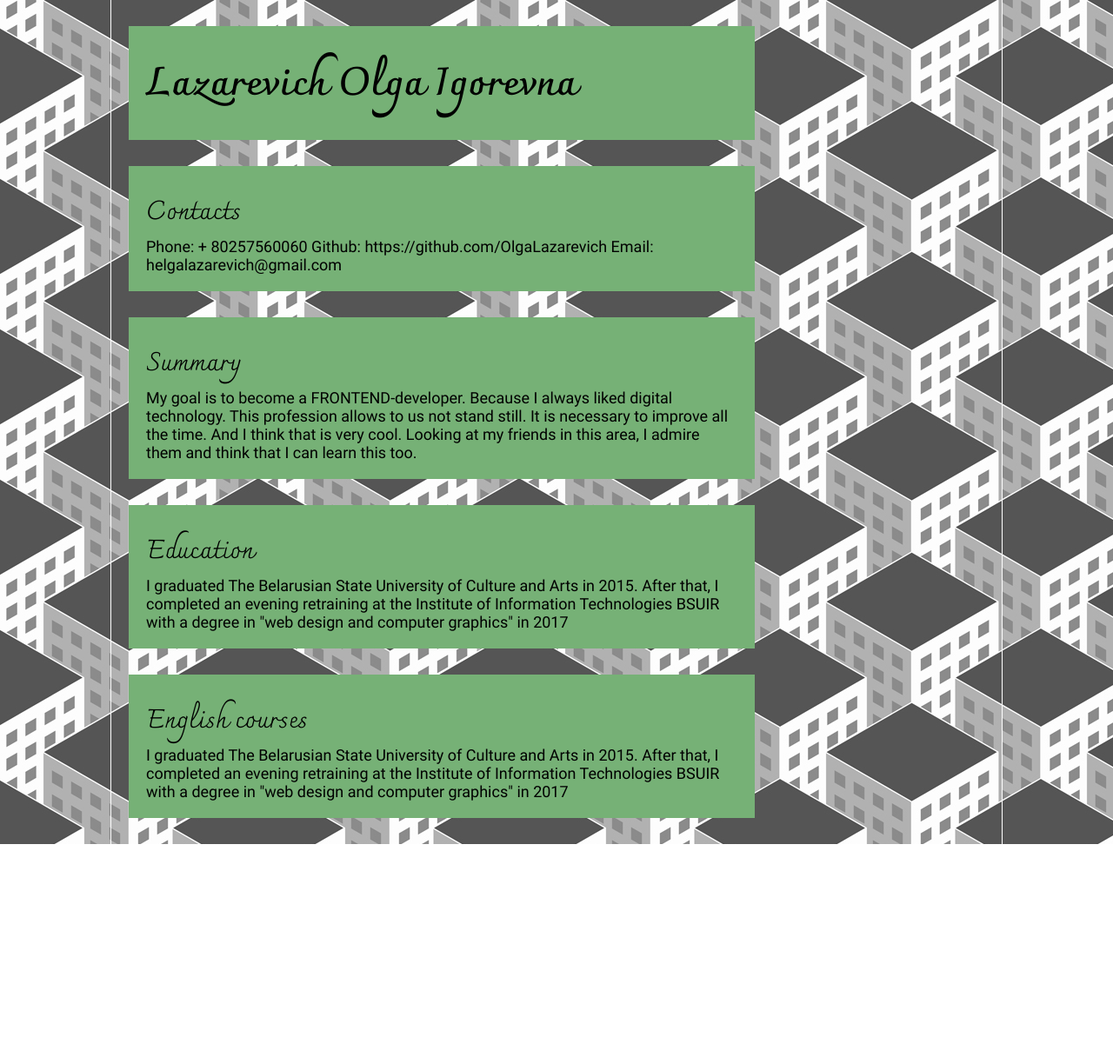
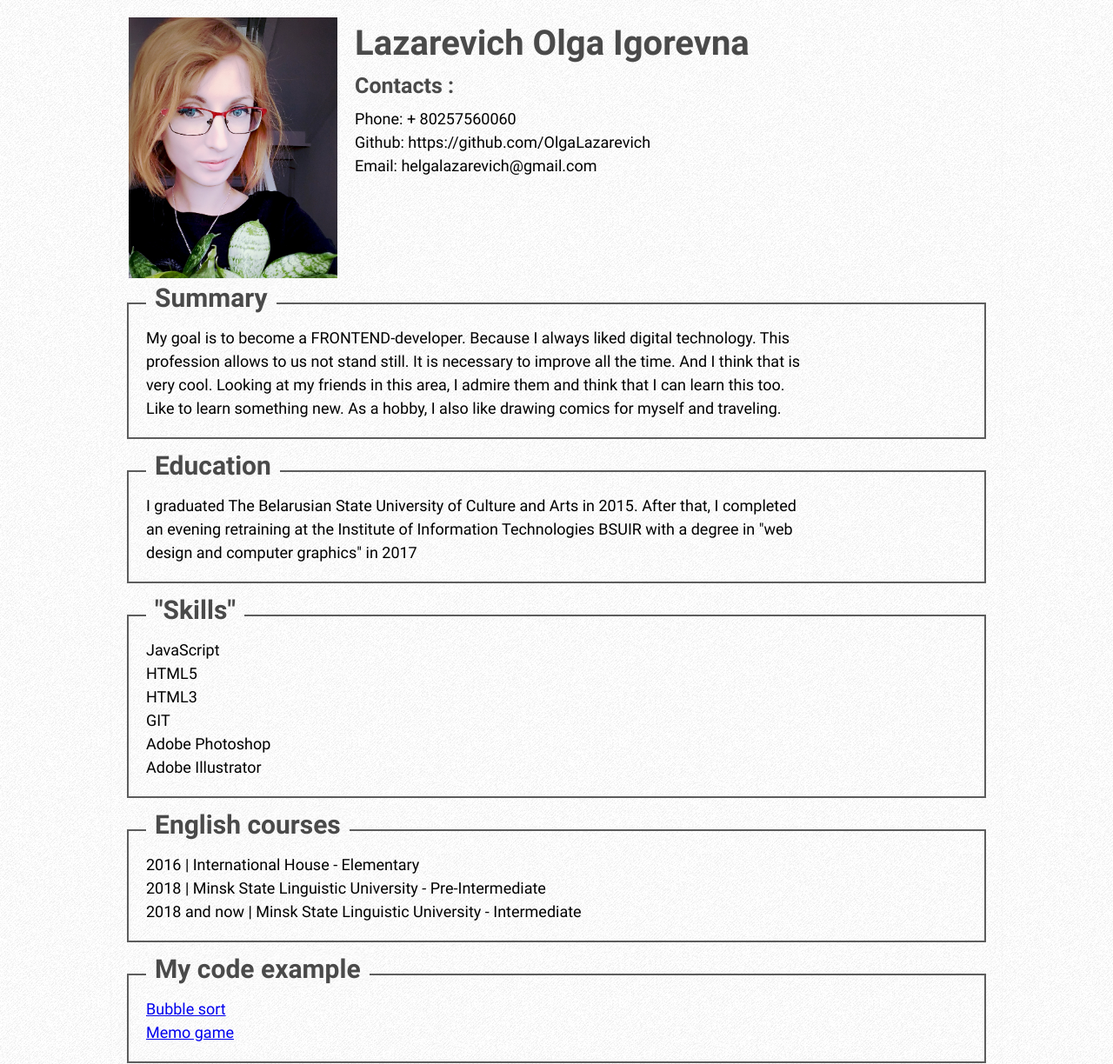
Before and after one commit to OlgaLazarevich/rsschool-codejam1-cv, a plain HTML site: page index.html in a window 1280 px wide. Shown: the top 1224 px of the page at 87% size. Before the commit the page ends 971 px from the top, so only its background shows below. Drawn offline with Linux system fonts and the light colour scheme.

Commit message:
rsschool-codejam1-cv/feat: add information in html

```diff
--- a/index.html
+++ b/index.html
@@ -8,34 +8,68 @@
 </head>
 
 <body>
-
     <main class="main-section">
-
+        <article class="first-information">
+            <img class="img-avatar" src="/img/avatar.jpg" alt="avatar" height="300">
+            <div class="first-information_about">
+                <h1 class="name">Lazarevich Olga Igorevna</h1>
+                <h2>Contacts :</h2>
+                <ul>
+                    <li>Phone: + 80257560060</li>
+                    <li>Github: https://github.com/OlgaLazarevich</li>
+                    <li>Email: helgalazarevich@gmail.com</li>
+                </ul>
+            </div>
+        </article>
         <section class="section">
-            <h1 class="name">Lazarevich Olga Igorevna</h1>
-        </section>
-
-        <section class="section">
-            <h2>Contacts</h2>
-            <div>
-                Phone: + 80257560060
-                Github: https://github.com/OlgaLazarevich
-                Email: helgalazarevich@gmail.com</div>
-        </section>
-
-        <section class="section">
-            <h2>Summary</h2><div>My goal is to become a FRONTEND-developer. Because I always liked digital technology. This profession allows to us not stand still. It is necessary to improve all the time. And I think that is very cool. Looking at my friends in this area, I admire them and think that I can learn this too.</div>
+            <h2>Summary</h2>
+            <div>My goal is to become a FRONTEND-developer. Because I always liked digital technology. This profession allows to us not stand still. It is necessary to improve all the time. And I think that is very cool. Looking at my friends in this area, I admire them and think that I can learn this too. Like to learn something new. As a hobby, I also like drawing comics for myself and traveling.</div>
         </section>
         <section class="section">
             <h2>Education</h2>
             <div>I graduated The Belarusian State University of Culture and Arts in 2015.
                 After that, I completed an evening retraining at the Institute of Information Technologies BSUIR with a degree in "web design and computer graphics" in 2017</div>
         </section>
-        <section class="section">
+
+         <section class="section" >
+            <h2>"Skills"</h2>
+            <ul>
+                <li>JavaScript</li>
+                <li>HTML5</li>
+                <li>HTML3</li>
+                <li>GIT</li>
+                <li>Adobe Photoshop</li>
+                <li>Adobe Illustrator</li>
+            </ul>
+        </section>
+
+
+        <section class="section" id="top">
             <h2>English courses</h2>
-            <div>I graduated The Belarusian State University of Culture and Arts in 2015.
-                After that, I completed an evening retraining at the Institute of Information Technologies BSUIR with a degree in "web design and computer graphics" in 2017</div>
+            <ul>
+                <li>2016 | International House - Elementary </li>
+                <li>2018 | Minsk State Linguistic University - Pre-Intermediate</li>
+                <li>2018 and now | Minsk State Linguistic University - Intermediate</li>
+            </ul>
         </section>
+
+        <section class="section" id="top">
+            <h2>My code example</h2>
+            <ul>
+                <li>
+                    <a href="https://github.com/OlgaLazarevich/Js-sort-metods/blob/master/index.js">Bubble sort</a>
+                </li>
+                <li>
+                    <a href="https://github.com/OlgaLazarevich/match-match-game">Memo game</a>
+                </li>
+
+
+            </ul>
+
+        </section>
+
+
+
     </main>
 
 
--- a/style/index.css
+++ b/style/index.css
@@ -4,8 +4,8 @@
 }
 
 @font-face {
-    font-family: Charmonman-B;
-    src: url(/fonts/Charmonman-Bold.ttf);
+    font-family: Roboto-B;
+    src: url(/fonts/Roboto-Bold.ttf);
 }
 
 @font-face {
@@ -100,35 +100,66 @@ video {
     font-size: 100%;
     font: inherit;
     vertical-align: baseline;
+    list-style: none;
 }
 
 body {
     background: #ffffff;
-    background-image: url(../img/isometropolis.jpg);
+    background-image: url(../img/groovepaper.png);
     height: 100%;
+    font-family: Roboto-R;
+    line-height: 1.5;
+    font-size: 18px;
+}
 
+.first-information {
+    overflow: hidden;
+    width: 730px;
+    margin: 20px;
+    display: flex;
+}
+
+.first-information h2 {
+    font-family: Roboto-B;
+    font-size: 25px;
+    margin-bottom: 5px;
+    color:#4a4a4a;
+}
+
+.first-information_about {
+    margin-left: 20px;
+}
+
+.first-information ul li {
+    font-family: Roboto-R;
+}
+
+
+.name {
+    font-family: Roboto-B;
+    font-size: 40px;
+    color:#4a4a4a;
+}
+
+.img-avatar {
+    /*    float: left;*/
 }
 
 .main-section {
     width: 1024px;
     margin: auto;
-    border-left: white 1px solid;
-    border-right: white 1px solid;
+    border-left: rgba(217, 217, 217, 0.15) 1px solid;
+    border-right: rgba(217, 217, 217, 0.15) 1px solid;
     height: 100%;
-    overflow:hidden;
-
+    overflow: hidden;
 }
 
-.name {
-    font-family: Charmonman-B;
-    font-size: 45px;
-}
 
 .section {
-    width: 680px;
-    margin: 30px 20px;
-    padding: 25px 20px 20px 20px;
-    background: #76b176;
+    margin: 30px 20px 40px 20px;
+    padding: 25px 200px 20px 20px;
+    outline: 2px solid rgb(92, 92, 92);
+    position: relative;
 }
 
 .section div {
@@ -137,6 +168,11 @@ body {
 }
 
 .section h2 {
-    font-family: Charmonman-R;
+    font-family: Roboto-B;
     font-size: 30px;
+    position: absolute;
+    top: -30px;
+    background-image: url(../img/groovepaper.png);
+    padding: 0px 10px;
+    color:#4a4a4a;
 }
```
Also changed, not shown: fonts/Charmonman-Bold.ttf (deleted), fonts/Charmonman-Regular.ttf (deleted), fonts/Monoton-Regular.ttf (deleted), img/avatar.jpg (added), img/classy_fabric.png (added), img/groovepaper.png (added), img/leaves.png (deleted).
